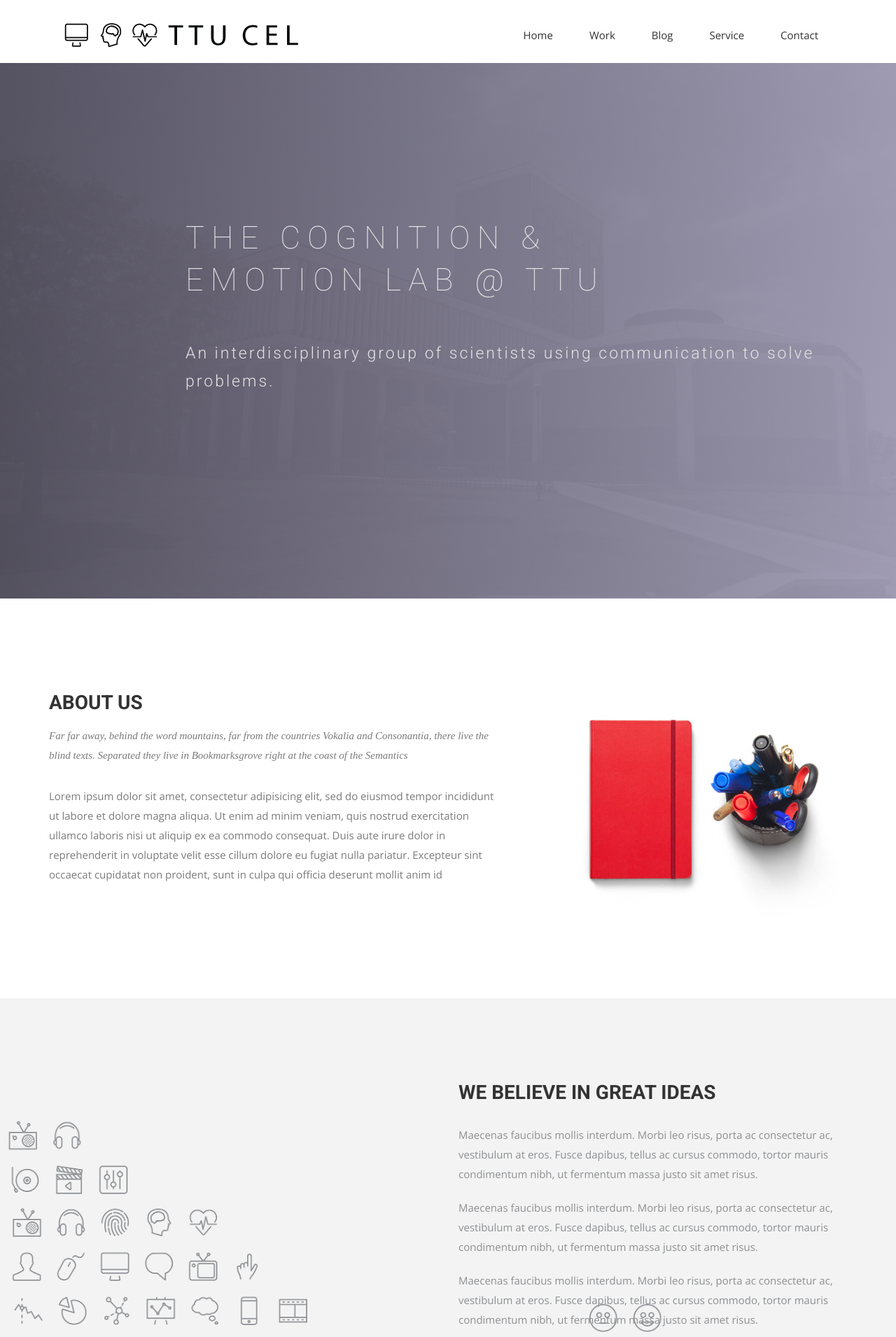
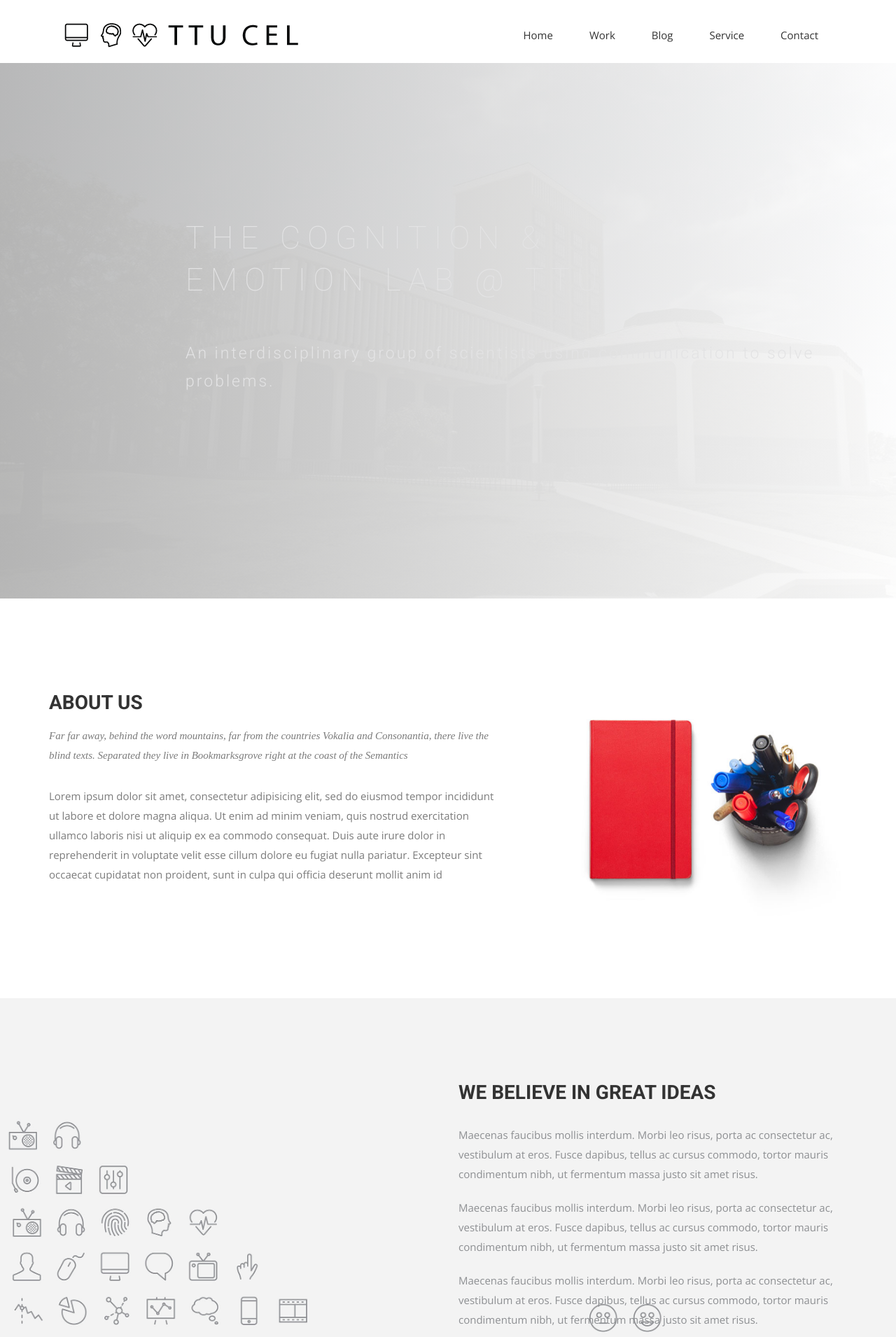
Before and after one commit to cognitionemotionlab/cognitionemotionlab.github.io, a Jekyll site: the page built from index.html, in a window 1280 px wide. Shown: the top 1910 px of the page at 70% size. Built offline with Jekyll 4.4.1, drawn with Linux system fonts in a browser that asks for light colours; nearby versions of some CDN libraries; some web fonts are replaced.

Commit message:
Changed slider background gradient.

```diff
--- a/css/airspace.css
+++ b/css/airspace.css
@@ -113,7 +113,7 @@ font header .navbar-default .navbar-nav li a:hover {
   right: 0;
   width: 100%;
   height: 100%;
-  background: linear-gradient(to left, #8b86a3, #322e40);
+  background: linear-gradient(to left, white, #ADADAD);
   opacity: 0.8;
 }
 #slider .block {
```
